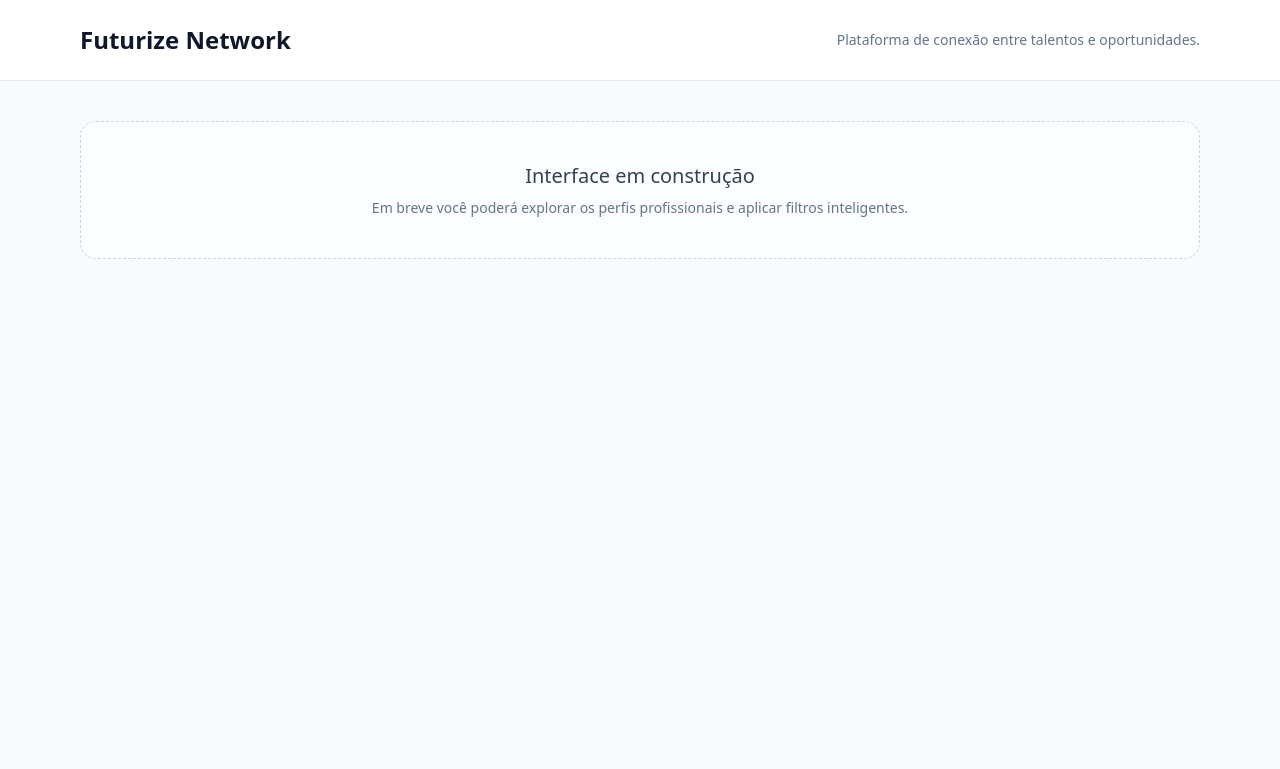
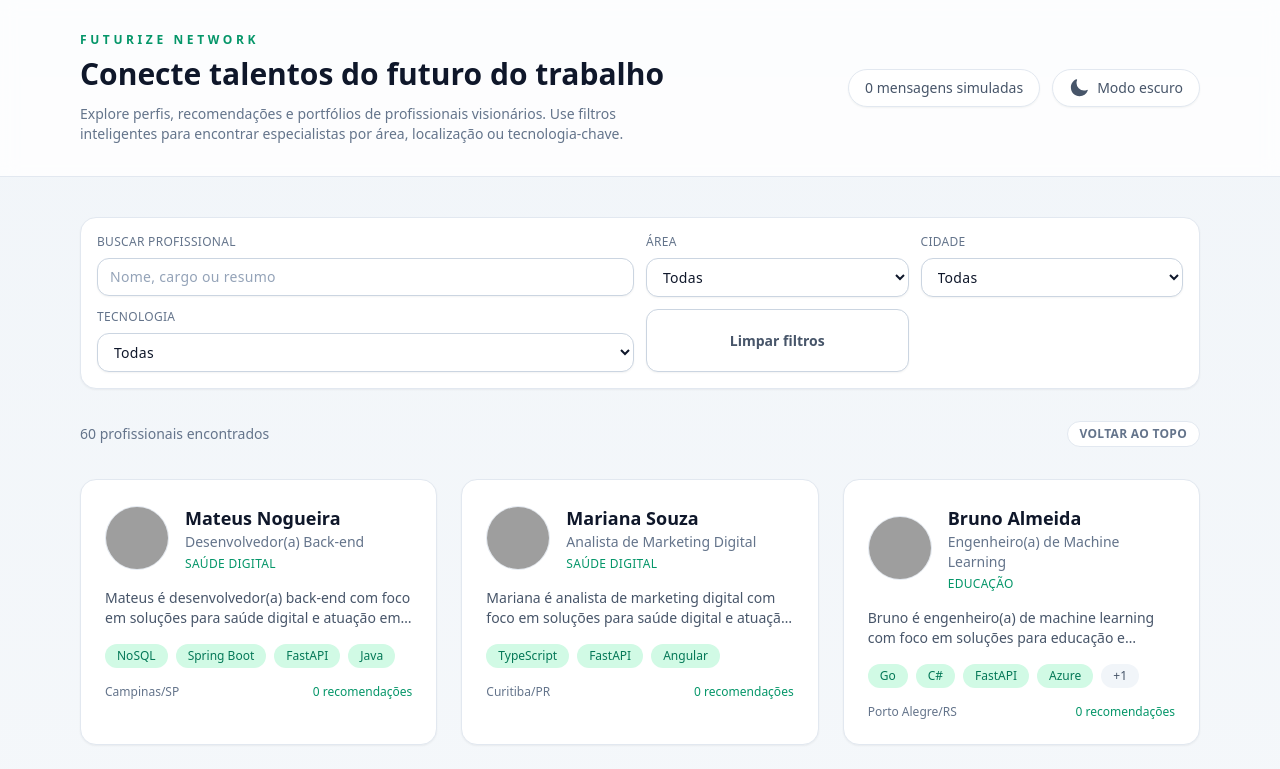
Before and after one commit to matbarroso97/futurize-network-plataform, a React (Vite) app: page / in a window 1280 px wide. Shown: the top 769 px of the page. Built offline with nearby package versions, Linux system fonts and the light colour scheme; grey boxes are pictures that could not be loaded.

Commit message:
integrar listagem, filtros e modal na SPA

```diff
--- a/src/App.jsx
+++ b/src/App.jsx
@@ -1,23 +1,184 @@
+import { useEffect, useState } from 'react'
+import { MoonIcon, SunIcon } from '@heroicons/react/24/solid'
+import profilesJSON from './data/professionals.json'
+import FiltersBar from './components/FiltersBar'
+import ProfileCard from './components/ProfileCard'
+import ProfileModal from './components/ProfileModal'
+import { useFilters } from './hooks/useFilters'
+
+const storedRecommendationsKey = 'futurize:recommendations'
+const storedThemeKey = 'futurize:theme'
+
+function getInitialTheme() {
+  if (typeof window === 'undefined') return 'light'
+  const saved = window.localStorage.getItem(storedThemeKey)
+  if (saved === 'dark' || saved === 'light') return saved
+  return window.matchMedia('(prefers-color-scheme: dark)').matches
+    ? 'dark'
+    : 'light'
+}
+
+function getInitialRecommendations() {
+  if (typeof window === 'undefined') return {}
+  const saved = window.localStorage.getItem(storedRecommendationsKey)
+  if (!saved) return {}
+  try {
+    return JSON.parse(saved)
+  } catch {
+    return {}
+  }
+}
+
 function App() {
+  const [theme, setTheme] = useState(getInitialTheme)
+
+  const [recommendations, setRecommendations] = useState(
+    getInitialRecommendations,
+  )
+
+  const [selectedProfile, setSelectedProfile] = useState(null)
+  const [messages, setMessages] = useState([])
+
+  const {
+    filters,
+    setFilters,
+    filteredProfiles,
+    uniqueAreas,
+    uniqueCities,
+    uniqueTechnologies,
+  } = useFilters(profilesJSON)
+
+  useEffect(() => {
+    if (typeof document === 'undefined') return
+    document.documentElement.classList.toggle('dark', theme === 'dark')
+    window.localStorage.setItem(storedThemeKey, theme)
+  }, [theme])
+
+  useEffect(() => {
+    if (typeof window === 'undefined') return
+    window.localStorage.setItem(
+      storedRecommendationsKey,
+      JSON.stringify(recommendations),
+    )
+  }, [recommendations])
+
+  const handleRecommend = (profileId) => {
+    setRecommendations((prev) => ({
+      ...prev,
+      [profileId]: (prev[profileId] ?? 0) + 1,
+    }))
+  }
+
+  const handleSendMessage = (payload) => {
+    setMessages((prev) => [
+      ...prev,
+      {
+        ...payload,
+        id: Date.now(),
+        sentAt: new Date().toISOString(),
+      },
+    ])
+  }
+
+  const totalProfiles = filteredProfiles.length
+
   return (
-    <div className="min-h-screen bg-slate-50 text-slate-900">
-      <header className="border-b border-slate-200 bg-white">
-        <div className="mx-auto flex max-w-6xl items-center justify-between px-4 py-6">
-          <h1 className="text-2xl font-semibold">Futurize Network</h1>
-          <p className="text-sm text-slate-500">
-            Plataforma de conexão entre talentos e oportunidades.
-          </p>
+    <div className="min-h-screen bg-gradient-to-b from-slate-100 via-white to-slate-100 text-slate-900 transition dark:from-slate-950 dark:via-slate-900 dark:to-slate-950 dark:text-slate-100">
+      <header className="border-b border-slate-200 bg-white/80 backdrop-blur dark:border-slate-800 dark:bg-slate-900/80">
+        <div className="mx-auto flex max-w-6xl flex-col gap-6 px-4 py-8 md:flex-row md:items-center md:justify-between">
+          <div>
+            <p className="text-xs font-semibold uppercase tracking-[0.3em] text-emerald-600 dark:text-emerald-400">
+              Futurize Network
+            </p>
+            <h1 className="mt-2 text-3xl font-semibold text-slate-900 dark:text-white">
+              Conecte talentos do futuro do trabalho
+            </h1>
+            <p className="mt-3 text-sm text-slate-500 dark:text-slate-400 md:max-w-xl">
+              Explore perfis, recomendações e portfólios de profissionais
+              visionários. Use filtros inteligentes para encontrar especialistas
+              por área, localização ou tecnologia-chave.
+            </p>
+          </div>
+
+          <div className="flex items-center gap-3">
+            <div className="rounded-full border border-slate-200 bg-white px-4 py-2 text-sm text-slate-600 shadow-sm dark:border-slate-700 dark:bg-slate-800 dark:text-slate-300">
+              {messages.length} mensagens simuladas
+            </div>
+            <button
+              type="button"
+              onClick={() => setTheme(theme === 'dark' ? 'light' : 'dark')}
+              className="inline-flex items-center gap-2 rounded-full border border-slate-200 bg-white px-4 py-2 text-sm font-medium text-slate-600 shadow-sm transition hover:bg-slate-100 dark:border-slate-700 dark:bg-slate-800 dark:text-slate-200 dark:hover:bg-slate-700"
+            >
+              {theme === 'dark' ? (
+                <>
+                  <SunIcon className="h-5 w-5 text-amber-400" />
+                  Modo claro
+                </>
+              ) : (
+                <>
+                  <MoonIcon className="h-5 w-5 text-slate-600" />
+                  Modo escuro
+                </>
+              )}
+            </button>
+          </div>
         </div>
       </header>
-      <main className="mx-auto max-w-6xl px-4 py-10">
-        <section className="rounded-2xl border border-dashed border-slate-300 bg-white/60 p-10 text-center text-slate-500">
-          <h2 className="text-xl font-medium text-slate-700">
-            Interface em construção
-          </h2>
-          <p className="mt-2 text-sm">
-            Em breve você poderá explorar os perfis profissionais e aplicar filtros inteligentes.
+
+      <main className="mx-auto flex max-w-6xl flex-col gap-8 px-4 py-10">
+        <FiltersBar
+          filters={filters}
+          onFilterChange={setFilters}
+          areas={uniqueAreas}
+          cities={uniqueCities}
+          technologies={uniqueTechnologies}
+        />
+
+        <section className="flex items-center justify-between">
+          <p className="text-sm text-slate-500 dark:text-slate-400">
+            {totalProfiles} profissionais encontrados
           </p>
+          <button
+            type="button"
+            onClick={() => window.scrollTo({ top: 0, behavior: 'smooth' })}
+            className="rounded-full border border-slate-200 bg-white px-3 py-1 text-xs font-semibold uppercase tracking-wide text-slate-500 transition hover:bg-slate-100 dark:border-slate-700 dark:bg-slate-800 dark:text-slate-300 dark:hover:bg-slate-700"
+          >
+            Voltar ao topo
+          </button>
         </section>
+
+        {filteredProfiles.length > 0 ? (
+          <div className="grid gap-6 sm:grid-cols-2 xl:grid-cols-3">
+            {filteredProfiles.map((profile) => (
+              <ProfileCard
+                key={profile.id}
+                profile={profile}
+                onSelect={setSelectedProfile}
+                recommendations={recommendations[profile.id] ?? 0}
+              />
+            ))}
+          </div>
+        ) : (
+          <div className="rounded-2xl border border-dashed border-slate-300 bg-white/70 p-12 text-center text-slate-500 dark:border-slate-700 dark:bg-slate-900/70 dark:text-slate-400">
+            <h3 className="text-lg font-semibold text-slate-700 dark:text-slate-200">
+              Nenhum profissional encontrado com os filtros selecionados.
+            </h3>
+            <p className="mt-2 text-sm">
+              Ajuste sua busca por área, cidade ou tecnologia para descobrir
+              novos talentos.
+            </p>
+          </div>
+        )}
+
+        {selectedProfile ? (
+          <ProfileModal
+            profile={selectedProfile}
+            onClose={() => setSelectedProfile(null)}
+            onRecommend={handleRecommend}
+            recommendations={recommendations[selectedProfile.id] ?? 0}
+            onSendMessage={handleSendMessage}
+          />
+        ) : null}
       </main>
     </div>
   )
```
